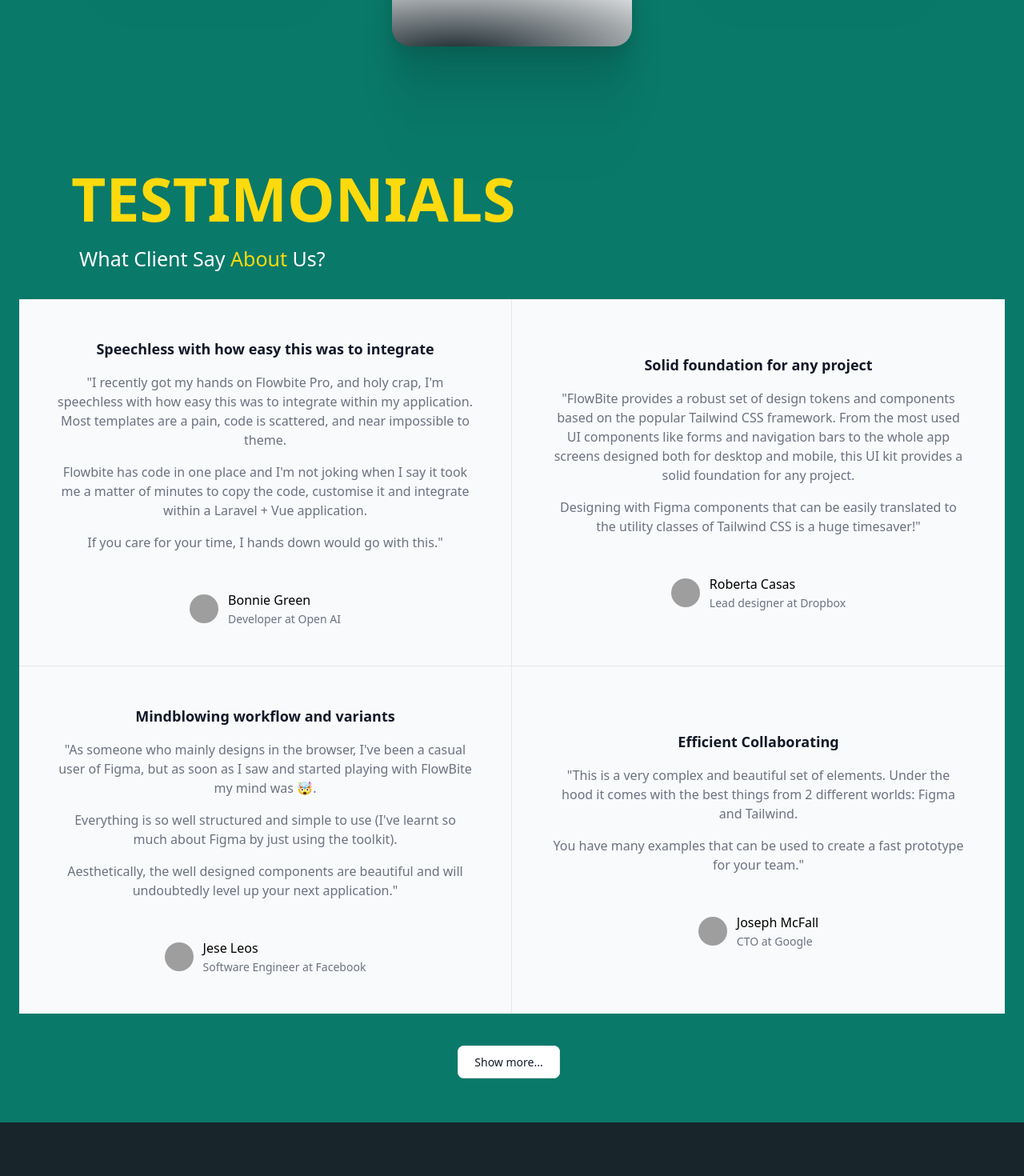
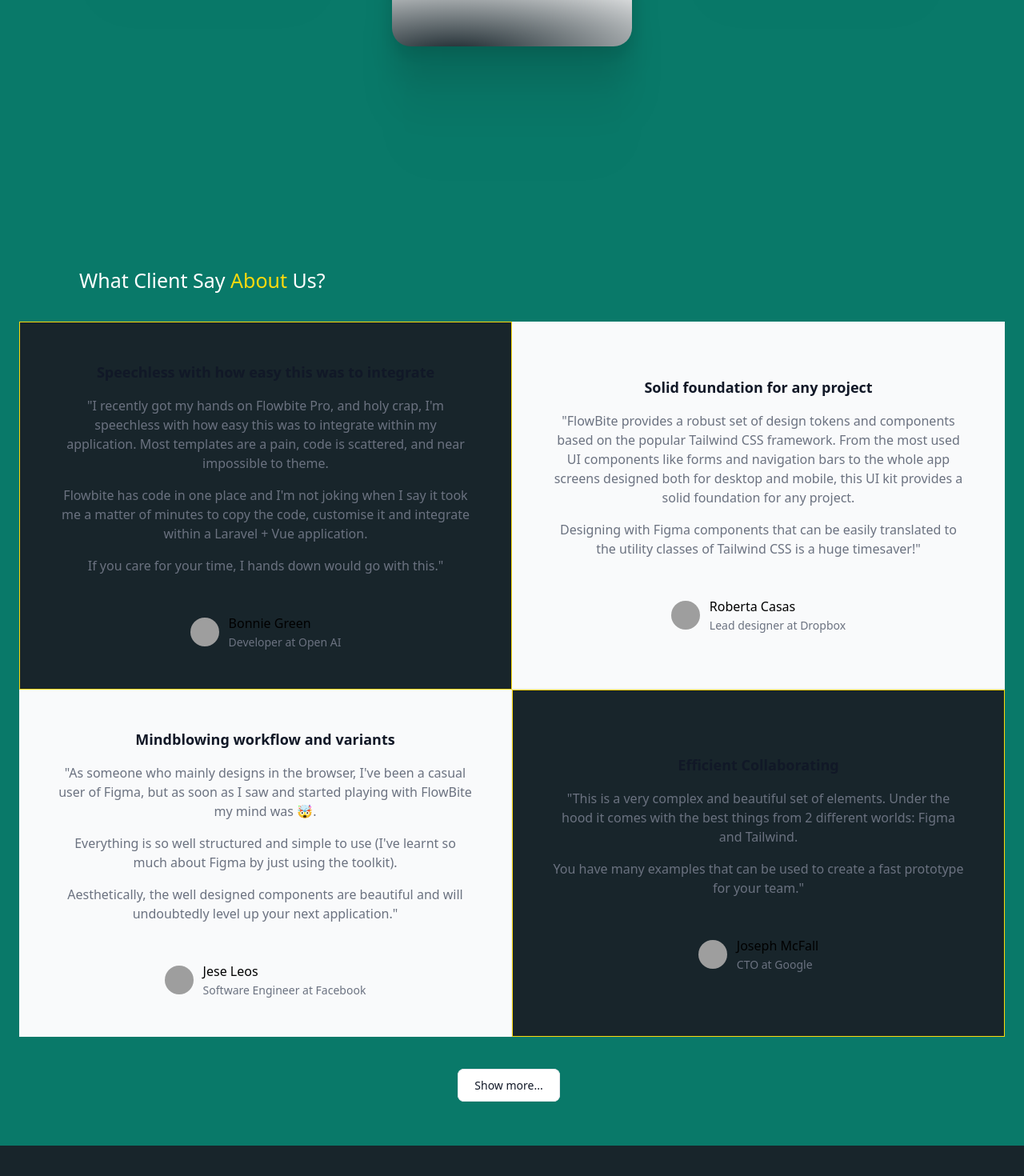
Before and after one commit to HasanCoder66/Real-Time-Project, a React (Vite) app in the folder my-project/: page / in a window 1280 px wide. Shown: the part 3758-5228 px from the top of the page at 80% size. Built offline with nearby package versions, Linux system fonts and the light colour scheme; grey boxes are pictures that could not be loaded.

Commit message:
testimonial 🤣

```diff
--- a/my-project/src/Components/TestimonialCard/TestimonailCard.jsx
+++ b/my-project/src/Components/TestimonialCard/TestimonailCard.jsx
@@ -6,14 +6,14 @@ const TestimonailCard = () => {
       <div class="py-8 px-4 mx-auto max-w-screen-xl text-center lg:py-16 lg:px-6">
         <div className=" mt-5 flex-1 sm:flex-col ">
           <h1 className=" font-bold md:text-[75px] text-left px-[65px]  text-[#fdda0d] text-[55px] mt-[1rem] hover:text-white ">
-            TESTIMONIALS{" "}
+            <marquee behavior="smooth" direction="row">TESTIMONIALS{" "}</marquee>
           </h1>
           <p className="sm:text-[15px] md:text-[25px] text-white text-left px-[75px] sm:w-[100] pb-[2rem]">
             What Client Say <span className="text-[#fdda0d]">About</span> Us?
           </p>
         </div>
         <div class="grid mb-8 lg:mb-12 lg:grid-cols-2">
-          <figure class="flex flex-col justify-center items-center p-8 text-center bg-gray-50 border-b border-gray-200 md:p-12 lg:border-r dark:bg-gray-800 dark:border-gray-700">
+          <figure class="flex flex-col justify-center items-center p-8 text-center  border border-[#fdda0d] md:p-12 lg:border-r bg-[#18252b] ">
             <blockquote class="mx-auto mb-8 max-w-2xl text-gray-500 dark:text-gray-400">
               <h3 class="text-lg font-semibold text-gray-900 dark:text-white">
                 Speechless with how easy this was to integrate
@@ -111,7 +111,7 @@ const TestimonailCard = () => {
               </div>
             </figcaption>
           </figure>
-          <figure class="flex flex-col justify-center items-center p-8 text-center bg-gray-50 border-gray-200 md:p-12 dark:bg-gray-800 dark:border-gray-700">
+          <figure class="flex flex-col justify-center items-center p-8 text-center border border-[#fdda0d] md:p-12 bg-[#18252b] ">
             <blockquote class="mx-auto mb-8 max-w-2xl text-gray-500 dark:text-gray-400">
               <h3 class="text-lg font-semibold text-gray-900 dark:text-white">
                 Efficient Collaborating
```
